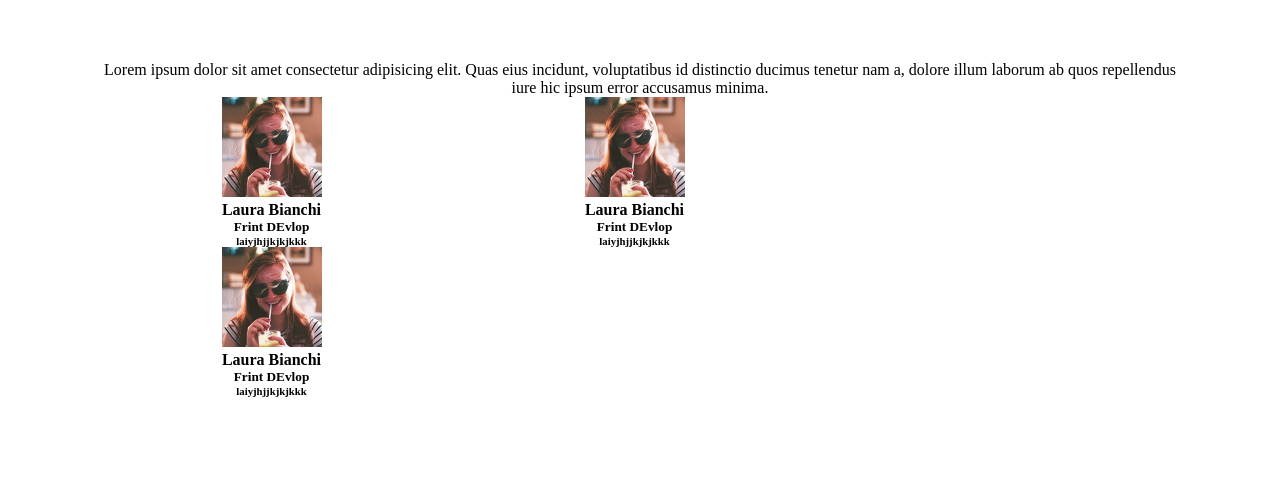
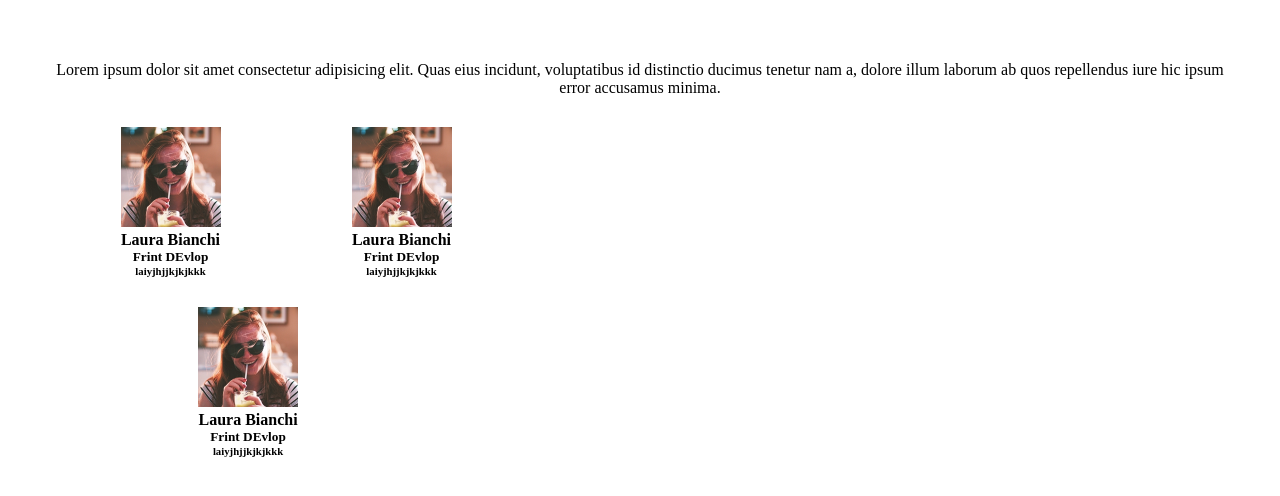
Before and after one commit to allievo24/html-css-float-cards, a plain HTML site: page index.html in a window 1280 px wide. Shown: the part 40-536 px from the top of the page. Drawn offline with Linux system fonts and the light colour scheme.

Commit message:
problema

```diff
--- a/css/style.css
+++ b/css/style.css
@@ -5,13 +5,14 @@
 }
 
 .container {
-    max-width: 1100px;
+    max-width: 1170px;
     margin: auto;
 
 }
 h1{
     text-align:center;
     margin-bottom: 2em;
+
 
 }
 p{
@@ -21,15 +22,18 @@ p{
  img{
     width: 100px;
     height: 100px;
-    display: inline-block;
+    margin-top: 30px;
+
+ }
 
 .card{
-    width: 700px;
+    width: 700px ;
+
 }
 
 
 
-}
+
 
 .clearfix::after{
     content:"" ;
```
